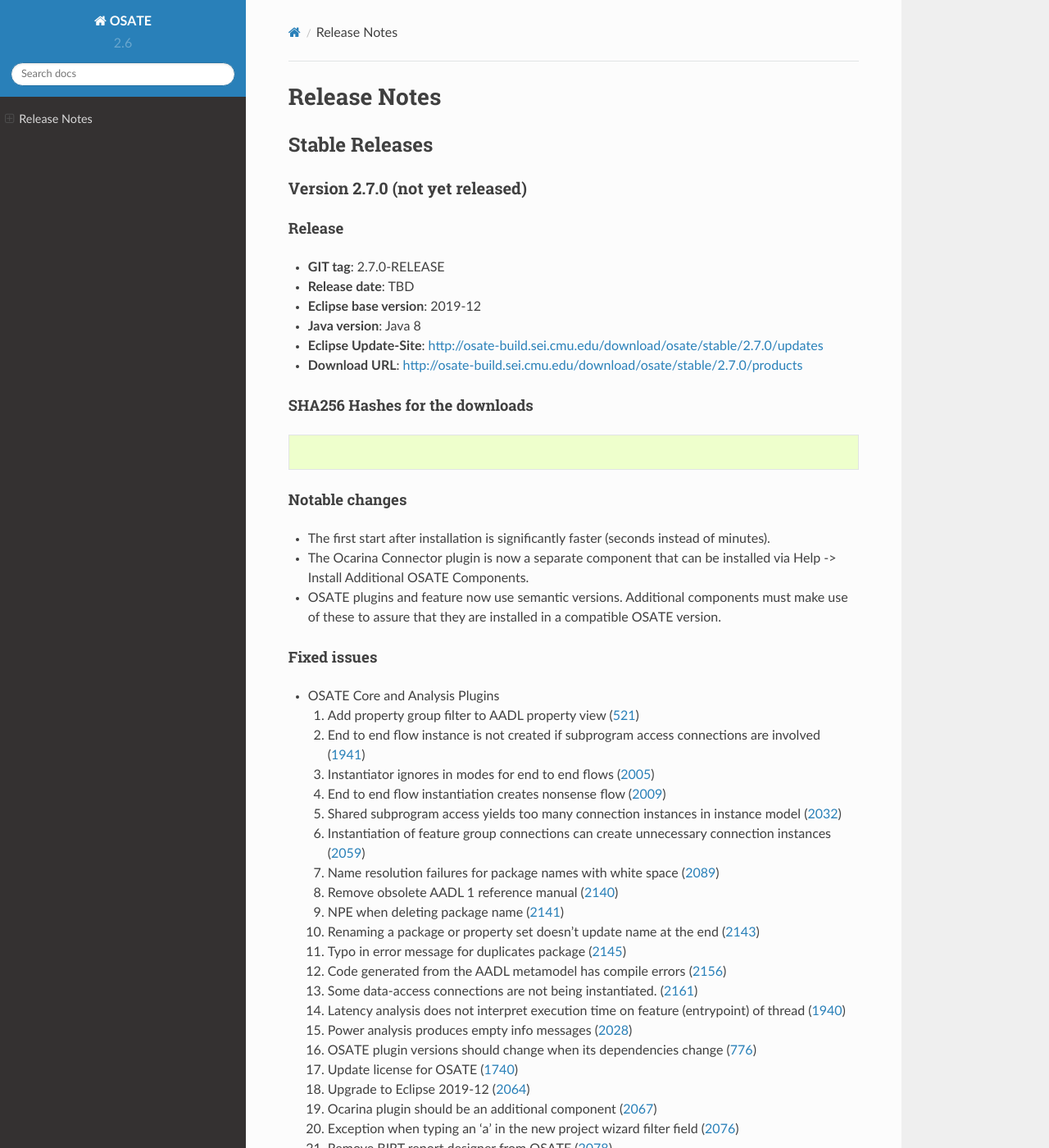
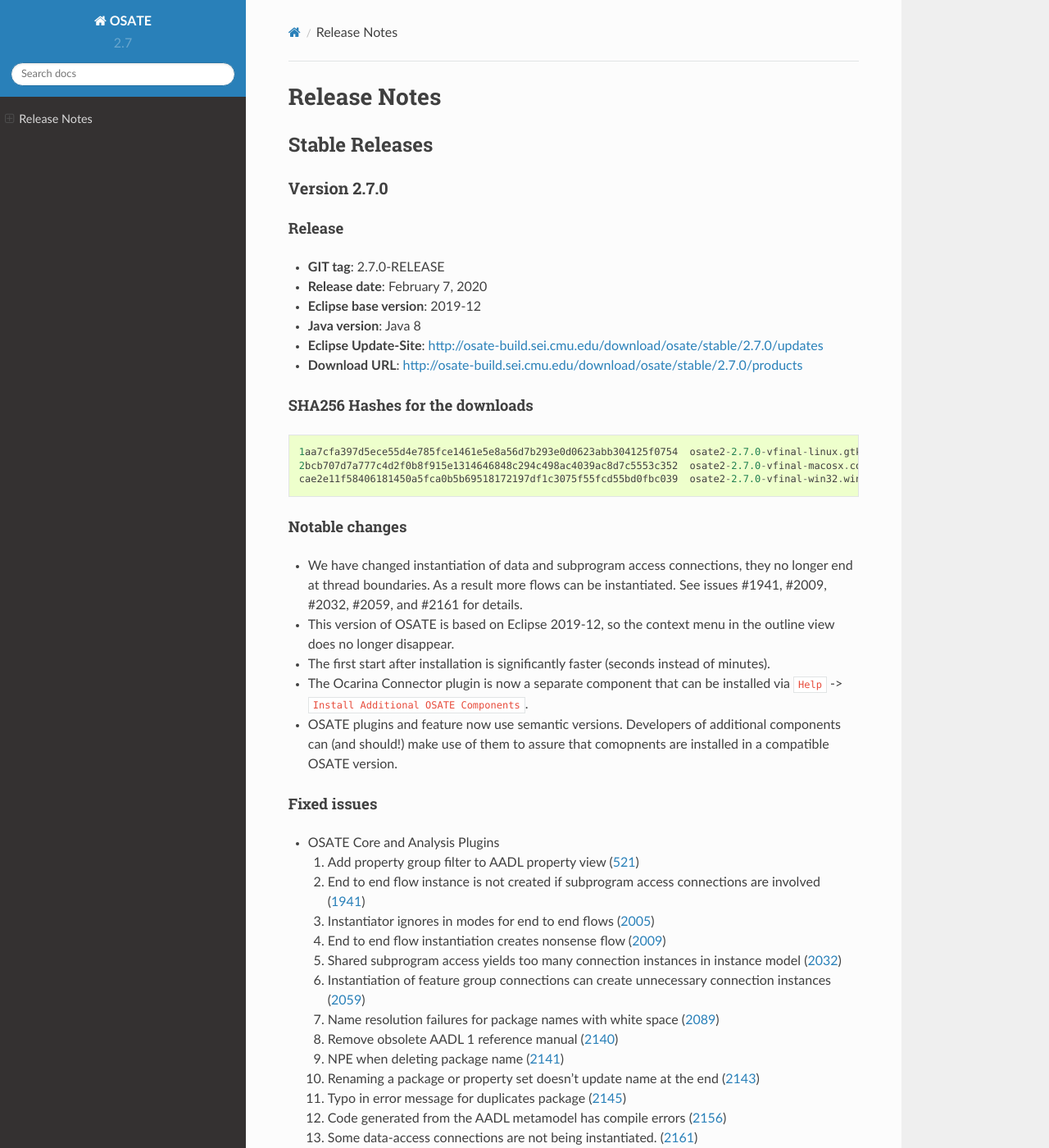
Before and after one commit to osate/website, a Sphinx documentation site: the page built from source/osate-releases.md, in a window 1280 px wide and 1400 px high. Shown: the whole window at 82% size. Built offline with Sphinx 7.4.7 and the Read the Docs theme 2.0.0, drawn with Linux system fonts in a browser that asks for light colours; some of the changed text lies outside the part shown.

Commit message:
Release OSATE 2.7.0

````diff
--- a/source/conf.py
+++ b/source/conf.py
@@ -65,9 +65,9 @@
 # built documents.
 #
 # The short X.Y version.
-version = u'2.6'
+version = u'2.7'
 # The full version, including alpha/beta/rc tags.
-release = u'2.6.1'
+release = u'2.7.0'
 
 # The language for content autogenerated by Sphinx. Refer to documentation
 # for a list of supported languages.
--- a/source/osate-releases.md
+++ b/source/osate-releases.md
@@ -2,12 +2,12 @@
 
 ## Stable Releases
 
-### Version 2.7.0 (not yet released)
+### Version 2.7.0
 
 #### Release
 
   - **GIT tag**: 2.7.0-RELEASE
-  - **Release date**: TBD
+  - **Release date**: February 7, 2020
   - **Eclipse base version**: 2019-12
   - **Java version**: Java 8
   - **Eclipse Update-Site**: <http://osate-build.sei.cmu.edu/download/osate/stable/2.7.0/updates>
@@ -15,13 +15,18 @@
 
 #### SHA256 Hashes for the downloads
 ```
+1aa7cfa397d5ece55d4e785fce1461e5e8a56d7b293e0d0623abb304125f0754  osate2-2.7.0-vfinal-linux.gtk.x86_64.tar.gz
+2bcb707d7a777c4d2f0b8f915e1314646848c294c498ac4039ac8d7c5553c352  osate2-2.7.0-vfinal-macosx.cocoa.x86_64.tar.gz
+cae2e11f58406181450a5fca0b5b69518172197df1c3075f55fcd55bd0fbc039  osate2-2.7.0-vfinal-win32.win32.x86_64.zip
 ```
 
 #### Notable changes
 
+ * We have changed instantiation of data and subprogram access connections, they no longer end at thread boundaries. As a result more flows can be instantiated. See issues #1941, #2009, #2032, #2059, and #2161 for details.
+ * This version of OSATE is based on Eclipse 2019-12, so the context menu in the outline view does no longer disappear.
  * The first start after installation is significantly faster (seconds instead of minutes).
- * The Ocarina Connector plugin is now a separate component that can be installed via Help -> Install Additional OSATE Components.
- * OSATE plugins and feature now use semantic versions. Additional components must make use of these to assure that they are installed in a compatible OSATE version.
+ * The Ocarina Connector plugin is now a separate component that can be installed via `Help` -> `Install Additional OSATE Components`.
+ * OSATE plugins and feature now use semantic versions. Developers of additional components can (and should!) make use of them to assure that comopnents are installed in a compatible OSATE version.
 
 #### Fixed issues
 
@@ -79,7 +82,7 @@
 
  * MacOS users must run the command `sudo xattr -rd com.apple.quarantine osate2.app/` to be able to run OSATE.
  * Installing the OSATE plugins into "Eclipse for RCP and RAP Developers" prevents Eclipse from starting. See [issue 2061](https://github.com/osate/osate2/issues/2061).
- * Resolute and AGREE are no longer integrated. The versions included in OSATE 2.3.7 can be installed into OSATE 2.6.0 from <http://osate-build.sei.cmu.edu/download/osate/stable/2.3.7/updates>.
+ * Resolute and AGREE are no longer integrated. The versions included in OSATE 2.3.7 can be installed into OSATE 2.7.0 from <http://osate-build.sei.cmu.edu/download/osate/stable/2.3.7/updates>.
    Once newer versions are provided by [loonwerks](http://loonwerks.com) in an update site, we will make them available via the "Install Additional OSATE Components" dialog.
 
    **After installing Resolute you must perform a clean build of your workspace, otherwise Resolute verification methods will fail with a class cast exception.**
@@ -147,7 +150,7 @@
  * MacOS users must run the command `sudo xattr -rd com.apple.quarantine osate2.app/` to be able to run OSATE.
  * Installing the OSATE plugins into "Eclipse for RCP and RAP Developers" prevents Eclipse from starting. See [issue 2061](https://github.com/osate/osate2/issues/2061).
  * The first startup of OSATE can take a rather long (up to a couple of minutes).
- * Resolute and AGREE are no longer integrated. The versions included in OSATE 2.3.7 can be installed into OSATE 2.6.0 from <http://osate-build.sei.cmu.edu/download/osate/stable/2.3.7/updates>.
+ * Resolute and AGREE are no longer integrated. The versions included in OSATE 2.3.7 can be installed into OSATE 2.6.1 from <http://osate-build.sei.cmu.edu/download/osate/stable/2.3.7/updates>.
    Once newer versions are provided by [loonwerks](http://loonwerks.com) in an update site, we will make them available via the "Install Additional OSATE Components" dialog.
 
    **After installing Resolute you must perform a clean build of your workspace, otherwise Resolute verification methods will fail with a class cast exception.**
````
Also changed, not shown: other parts of source/osate-releases.md (+0 -2 lines).
